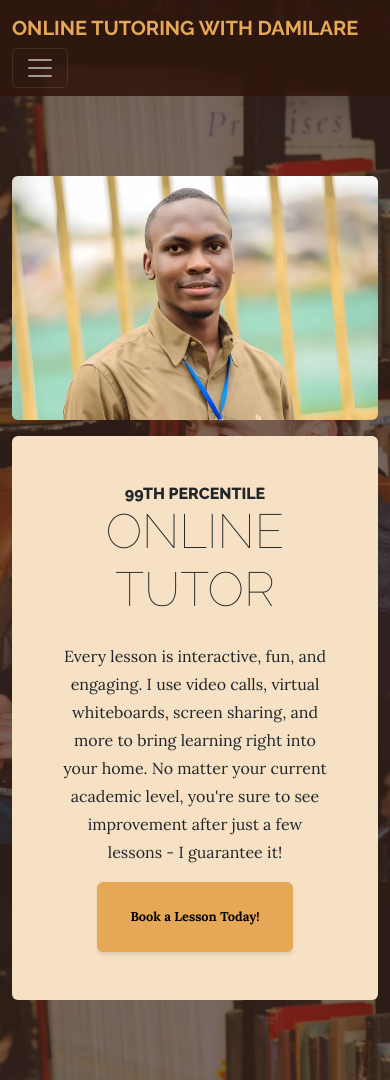
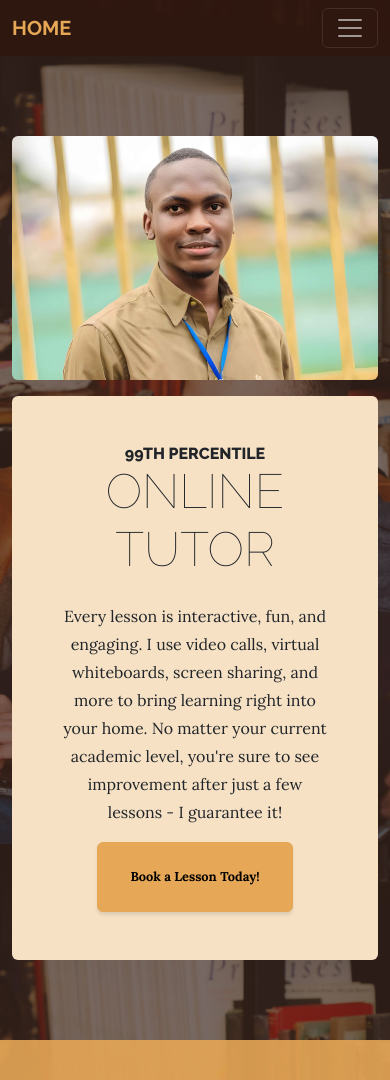
Before and after one commit to damilareogaga/my-tutoring-website, a plain HTML site: page index.html in a window 390 px wide. Shown: the top 1080 px of the page. Drawn offline with nearby package versions, Linux system fonts and the light colour scheme.

Commit message:
Update index.html

```diff
--- a/index.html
+++ b/index.html
@@ -23,7 +23,7 @@
         <!-- Navigation-->
         <nav class="navbar navbar-expand-lg navbar-dark py-lg-4" id="mainNav">
             <div class="container">
-                <a class="navbar-brand text-uppercase fw-bold d-lg-none" href="index.html">Online Tutoring With Damilare</a>
+                <a class="navbar-brand text-uppercase fw-bold d-lg-none" href="index.html">Home</a>
                 <button class="navbar-toggler" type="button" data-bs-toggle="collapse" data-bs-target="#navbarSupportedContent" aria-controls="navbarSupportedContent" aria-expanded="false" aria-label="Toggle navigation"><span class="navbar-toggler-icon"></span></button>
                 <div class="collapse navbar-collapse" id="navbarSupportedContent">
                     <ul class="navbar-nav mx-auto">
```
